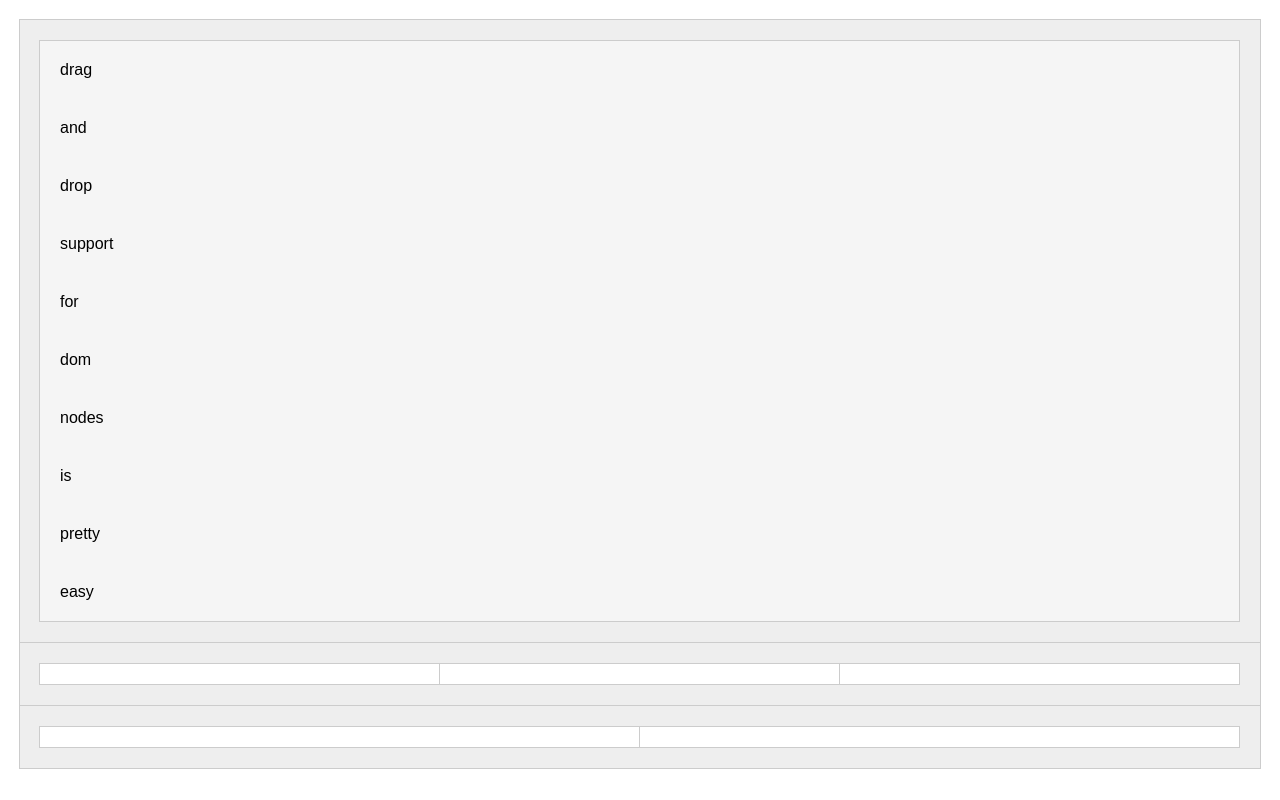
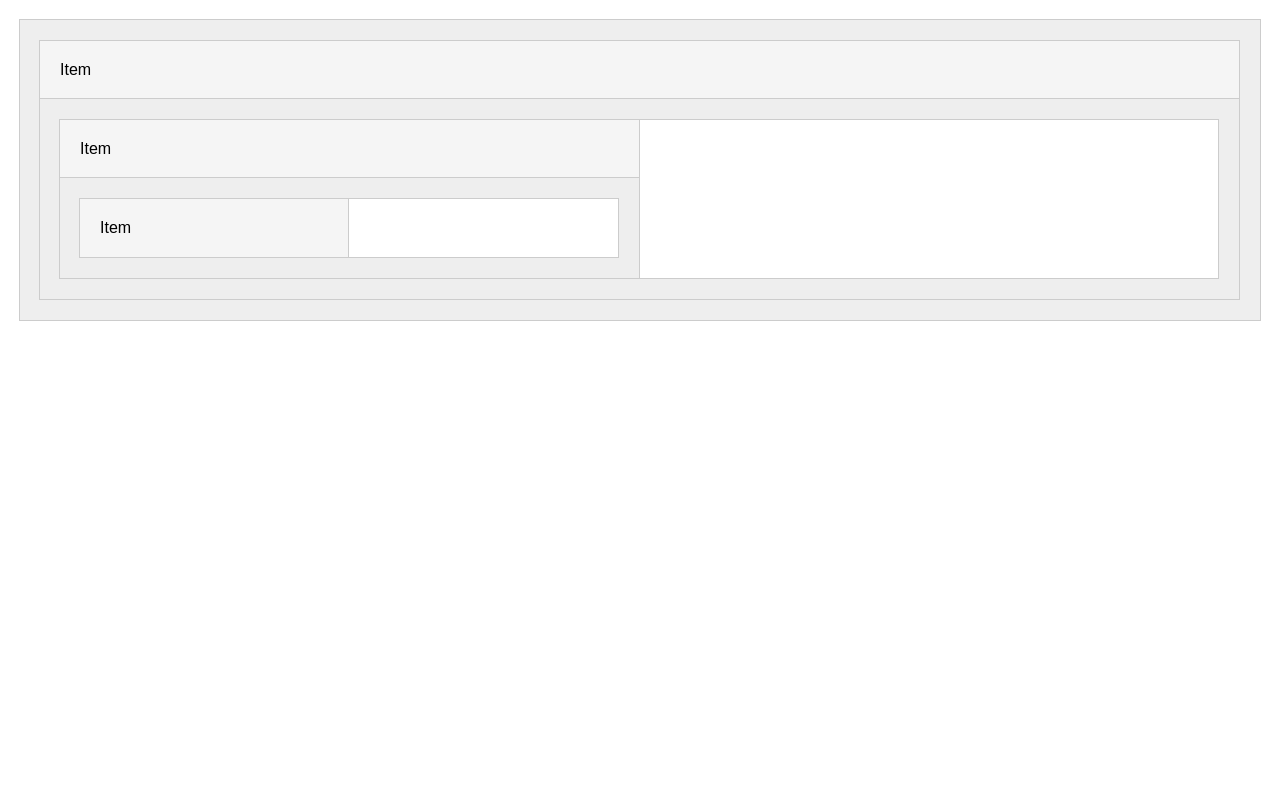
Before and after one commit to rawsource/rc-dnd-dom, a React (Create React App) app: page / in a window 1280 px wide. Built offline with nearby package versions, Linux system fonts and the light colour scheme; the HTML template or start-up script is replaced by a standard one.

Commit message:
recursive grid

```diff
--- a/src/App.css
+++ b/src/App.css
@@ -62,3 +62,13 @@ body {
 .display-block {
   display: block;
 }
+
+.selected {
+  border-top: 3px solid black;
+  padding-top: 40px;
+}
+
+.options {
+  position: absolute;
+  margin-top: -28px;
+}
--- a/src/App.js
+++ b/src/App.js
@@ -2,21 +2,146 @@ import { useState, useRef } from 'react'
 
 import './App.css'
 
+const Component = ({ onDrag }) => {
+  return (
+    <div
+      className="item"
+      draggable="true"
+      onDrag={onDrag}
+    >
+      Item
+    </div>
+  )
+}
+
+const Row = ({ item: { children }, onDrag }) => {
+  return (
+    <div
+      className="sortable-list row"
+      draggable="true"
+      onDrag={onDrag}
+    >
+      {children.map(item => (
+        <Column
+          item={item}
+          key={item.id}
+          onDrag={onDrag}
+        />
+      ))}
+    </div>
+  )
+}
+
+const Column = ({ item: { children }, onDrag }) => {
+  return (
+    <div
+      className="col"
+    >
+      {children.map(item => (
+        <Select item={item} key={item.id} onDrag={onDrag} />
+      ))}
+    </div>
+  )
+}
+
+const Select = ({ item, onDrag }) => {
+  switch (item.type) {
+    case 'component':
+      return item.component && <Component onDrag={onDrag} />
+    case 'row':
+      return <Row item={item} onDrag={onDrag} />
+    default:
+      return null
+  }
+}
+
+const GridRenderer = ({ data, onDrag, onDragOver, onDragLeave, onDragEnd, onDrop }) => (
+  <div
+    className="sortable-list row display-block"
+    onDragEnd={onDragEnd}
+    onDrop={onDrop}
+  >
+    <div
+      className="col"
+      onDragOver={onDragOver}
+      onDragLeave={onDragLeave}
+    >
+      {data.map(item => (
+        <Select item={item} key={item.id} onDrag={onDrag} />
+      ))}
+    </div>
+  </div>
+)
+
 
 const App = () => {
 
-  const [state] = useState(
+  const [ data ] = useState(
     [
-      { id: 1, name: 'drag' },
-      { id: 2, name: 'and' },
-      { id: 3, name: 'drop' },
-      { id: 4, name: 'support' },
-      { id: 5, name: 'for' },
-      { id: 6, name: 'dom' },
-      { id: 7, name: 'nodes' },
-      { id: 8, name: 'is' },
-      { id: 9, name: 'pretty' },
-      { id: 10, name: 'easy' }
+      {
+        "component": {
+          "data": {
+            "name": "Item"
+            },
+            "type": "BasicWidget"
+        },
+        "type": "component",
+        "id": 5
+      },
+      {
+        "type": "row",
+        "id": 1,
+        "children": [
+          {
+            "type": "column",
+            "id": 2,
+            "children": [
+              {
+                "component": {
+                  "data": {
+                    "name": "Item"
+                    },
+                    "type": "BasicWidget"
+                },
+                "type": "component",
+                "id": 3
+              },
+              {
+                "type": "row",
+                "id": 6,
+                "children": [
+                  {
+                    "type": "column",
+                    "id": 7,
+                    "children": [
+                      {
+                        "component": {
+                          "data": {
+                            "name": "Item"
+                            },
+                            "type": "BasicWidget"
+                        },
+                        "type": "component",
+                        "id": 8
+                      }
+                    ]
+                  },
+                  {
+                    "type": "column",
+                    "id": 4,
+                    "children": []
+                  }
+                ]
+              }
+            ]
+          },
+          {
+            "type": "column",
+            "id": 4,
+            "children": []
+          }
+        ]
+      }
     ]
   )
 
@@ -99,101 +224,15 @@ const App = () => {
 
   return (
     <div className="App">
-      <div className="insert-location" ref={insertLocation}></div>
-      <div
-        className="sortable-list row display-block"
-        onDragEnd={onDragEnd}
-        onDrop={onDrop}
-      >
-        <div
-          className="col"
-          onDragOver={onDragOver}
-          onDragLeave={onDragLeave}
-          onDragEnd={onDragEnd}
-          onDrop={onDrop}
-        >
-          {state.map((item) => (
-            <div
-              key={item.id}
-              data-id={item.id}
-              className="item"
-              draggable="true"
-              onDrag={onDrag}
-              onDragOver={onDragOver}
-              onDragLeave={onDragLeave}
-              onDragEnd={onDragEnd}
-              onDrop={onDrop}
-            >
-              {item.name}
-            </div>
-          ))}
-        </div>
-      </div>
-      <div
-        className="sortable-list row"
-        draggable="true"
+      <GridRenderer
+        data={data}
         onDrag={onDrag}
         onDragOver={onDragOver}
         onDragLeave={onDragLeave}
         onDragEnd={onDragEnd}
         onDrop={onDrop}
-      >
-        <div
-          className="col"
-          onDragOver={onDragOver}
-          onDragLeave={onDragLeave}
-          onDragEnd={onDragEnd}
-          onDrop={onDrop}
-        >
-
-        </div>
-        <div
-          className="col"
-          onDragOver={onDragOver}
-          onDragLeave={onDragLeave}
-          onDragEnd={onDragEnd}
-          onDrop={onDrop}
-        >
-
-        </div>
-        <div
-          className="col"
-          onDragOver={onDragOver}
-          onDragLeave={onDragLeave}
-          onDragEnd={onDragEnd}
-          onDrop={onDrop}
-        >
-
-        </div>
-      </div>
-      <div
-        className="sortable-list row"
-        draggable="true"
-        onDrag={onDrag}
-        onDragOver={onDragOver}
-        onDragLeave={onDragLeave}
-        onDragEnd={onDragEnd}
-        onDrop={onDrop}
-      >
-        <div
-          className="col"
-          onDragOver={onDragOver}
-          onDragLeave={onDragLeave}
-          onDragEnd={onDragEnd}
-          onDrop={onDrop}
-        >
-
-        </div>
-        <div
-          className="col"
-          onDragOver={onDragOver}
-          onDragLeave={onDragLeave}
-          onDragEnd={onDragEnd}
-          onDrop={onDrop}
-        >
-
-        </div>
-      </div>
+      />
+      <div className="insert-location" ref={insertLocation}></div>
     </div>
   )
 }
```
